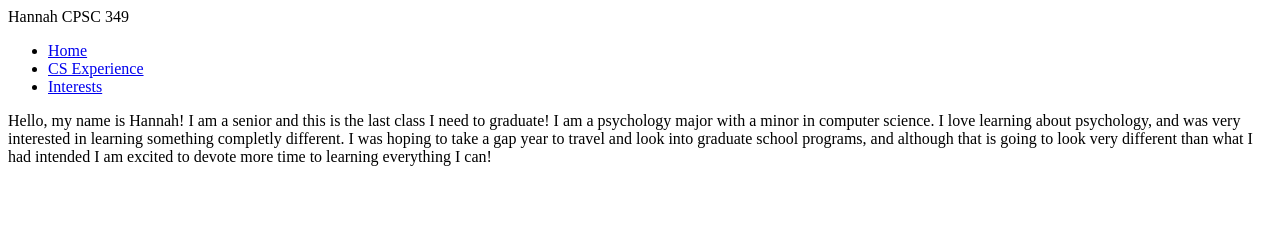
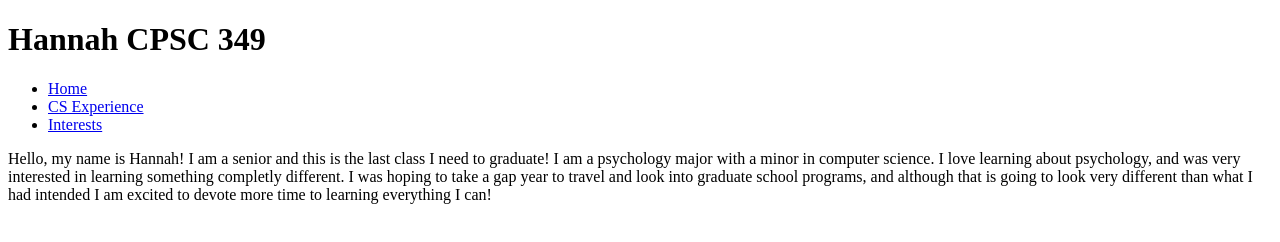
Before and after one commit to HannahAlva/HannahAlva.github.io, a plain HTML site: page test-site/index.html in a window 1280 px wide. Drawn offline with Linux system fonts and the light colour scheme.

Commit message:
Update index.html

```diff
--- a/test-site/index.html
+++ b/test-site/index.html
@@ -6,19 +6,20 @@
   <link href="https://fonts.googleapis.com/css2?family=Open+Sans:ital@1&display=swap" rel="stylesheet">
   <meta charset="utf-8">
   <title>Home</title>
-  <header>Hannah CPSC 349</header>
-    <nav class="menu">
-      <ul>
-        <li><a href="index.html">Home</a></li>
-        <li><a href="cpsc.html">CS Experience</a></li>
-        <li><a href="interests.html">Interests</a></li>
-      </ul>
-    </nav>
+
 </head>
 
 <body>
+  <h1>Hannah CPSC 349</h1>
+  <nav class="menu">
+    <ul>
+      <li><a href="index.html">Home</a></li>
+      <li><a href="cpsc.html">CS Experience</a></li>
+      <li><a href="interests.html">Interests</a></li>
+    </ul>
+  </nav>
 
-  <main role="main">
+  <main>
     <p>Hello, my name is Hannah! I am a senior and this is the last class I need to graduate! I am a psychology major with a minor in computer science. I love learning about psychology, and was very interested in learning something completly
       different. I was hoping to take a gap year to travel and look into graduate school programs, and although that is going to look very different than what I had intended I am excited to devote more time to learning everything I can!</p>
   </main>
```
